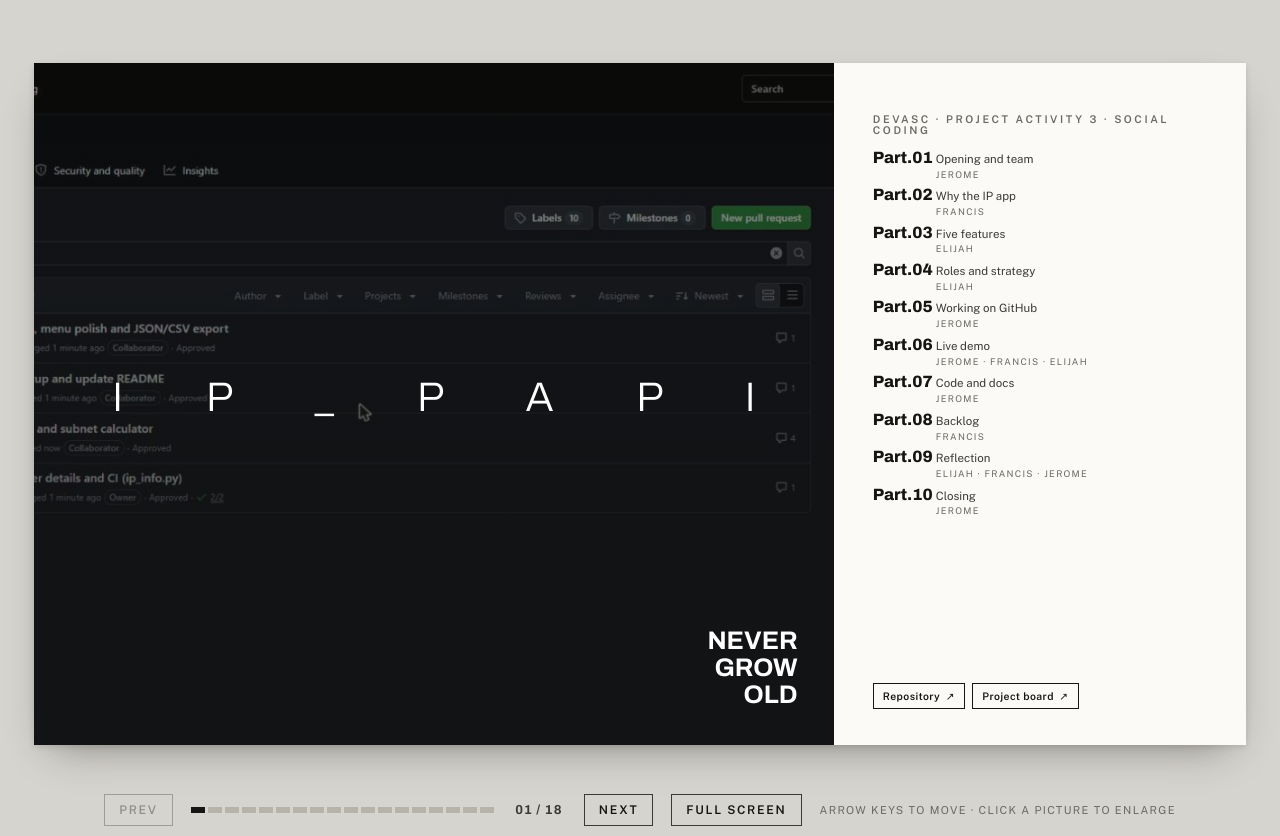
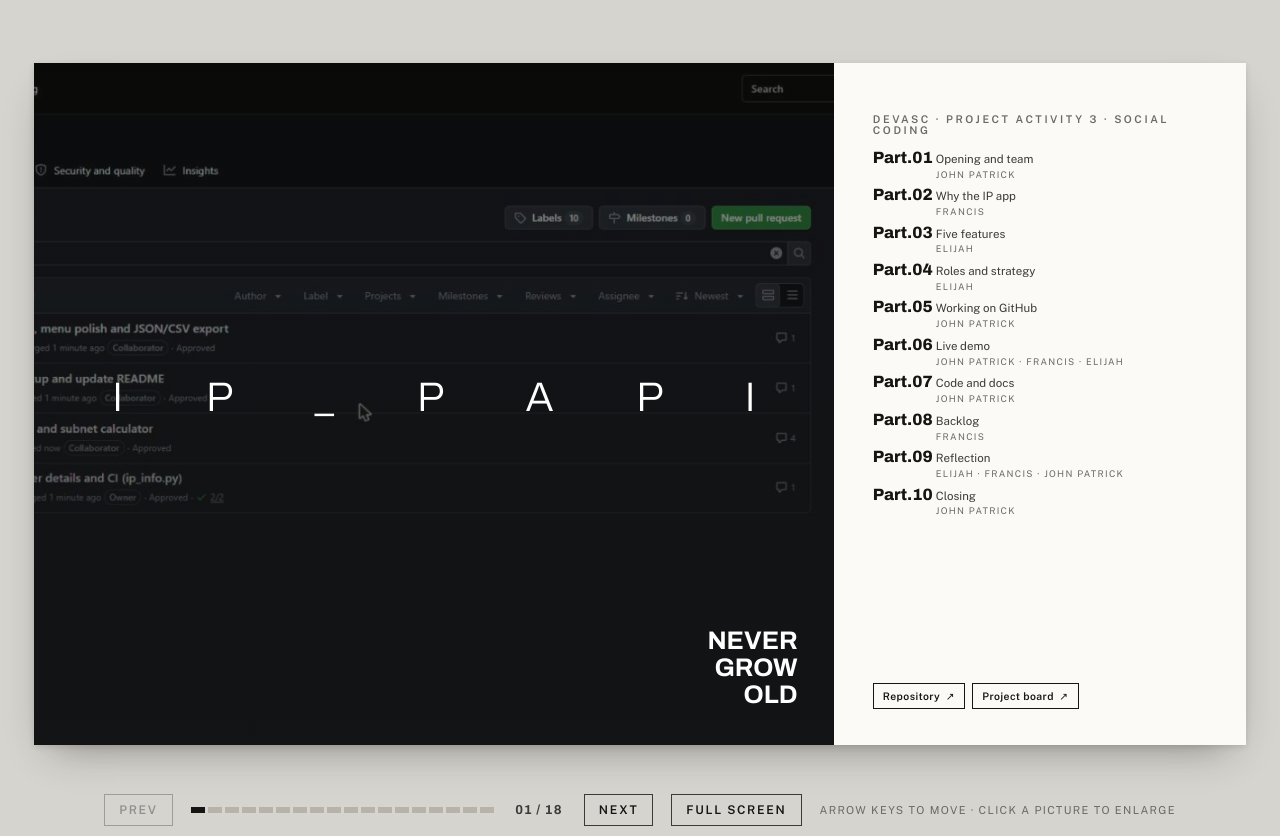
Before and after one commit to zaiddan27/devasc-ip-address-app, a plain HTML site: page index.html in a window 1280 px wide. Drawn offline with nearby package versions, Linux system fonts and the light colour scheme.

Commit message:
Presentation: John Patrick presents, Jerome runs the screen
Speaker labels now match script v7: John Patrick, Elijah and Francis
speak; Jerome operates the slides and demo. Feature ownership is
unchanged.

Co-Authored-By: Claude Opus 5.5 <noreply@anthropic.com>

```diff
--- a/index.html
+++ b/index.html
@@ -377,16 +377,16 @@ a { color: inherit; }
   <div class="panel index">
     <span class="speaker">DEVASC · Project Activity 3 · Social Coding</span>
     <ol>
-      <li><a href="#team"><b>Part.01</b><span>Opening and team<em>Jerome</em></span></a></li>
+      <li><a href="#team"><b>Part.01</b><span>Opening and team<em>John Patrick</em></span></a></li>
       <li><a href="#choice"><b>Part.02</b><span>Why the IP app<em>Francis</em></span></a></li>
       <li><a href="#features"><b>Part.03</b><span>Five features<em>Elijah</em></span></a></li>
       <li><a href="#roles"><b>Part.04</b><span>Roles and strategy<em>Elijah</em></span></a></li>
-      <li><a href="#pulls"><b>Part.05</b><span>Working on GitHub<em>Jerome</em></span></a></li>
-      <li><a href="#live"><b>Part.06</b><span>Live demo<em>Jerome · Francis · Elijah</em></span></a></li>
-      <li><a href="#code"><b>Part.07</b><span>Code and docs<em>Jerome</em></span></a></li>
+      <li><a href="#pulls"><b>Part.05</b><span>Working on GitHub<em>John Patrick</em></span></a></li>
+      <li><a href="#live"><b>Part.06</b><span>Live demo<em>John Patrick · Francis · Elijah</em></span></a></li>
+      <li><a href="#code"><b>Part.07</b><span>Code and docs<em>John Patrick</em></span></a></li>
       <li><a href="#backlog"><b>Part.08</b><span>Backlog<em>Francis</em></span></a></li>
-      <li><a href="#reflection"><b>Part.09</b><span>Reflection<em>Elijah · Francis · Jerome</em></span></a></li>
-      <li><a href="#closing"><b>Part.10</b><span>Closing<em>Jerome</em></span></a></li>
+      <li><a href="#reflection"><b>Part.09</b><span>Reflection<em>Elijah · Francis · John Patrick</em></span></a></li>
+      <li><a href="#closing"><b>Part.10</b><span>Closing<em>John Patrick</em></span></a></li>
     </ol>
     <div class="links" style="margin-top:auto">
       <a href="https://github.com/zaiddan27/devasc-ip-address-app" target="_blank" rel="noopener">Repository</a>
@@ -404,7 +404,7 @@ a { color: inherit; }
   <div class="panel">
     <span class="vert">Opening · 0:00–0:40</span>
     <div class="part"><small>Part.</small><b>01</b></div>
-    <span class="speaker">Jerome · Elijah · Francis</span>
+    <span class="speaker">John Patrick · Elijah · Francis</span>
     <h2 class="title">Team NEVER GROW OLD built IP_PAPI.</h2>
     <ul class="rows two">
       <li><a href="https://github.com/zaiddan27" target="_blank" rel="noopener"><b>Jerome Ancheta</b></a><span>Scrum leader · IP detection, CI</span></li>
@@ -483,7 +483,7 @@ a { color: inherit; }
   <div class="panel">
     <span class="vert">GitHub · 3:20–5:00</span>
     <div class="part"><small>Part.</small><b>05</b></div>
-    <span class="speaker">Jerome · repository and pull requests</span>
+    <span class="speaker">John Patrick · repository and pull requests</span>
     <h2 class="title">Own branch, own pull request, someone else approves.</h2>
     <ul class="rows">
       <li><a class="n" href="https://github.com/zaiddan27/devasc-ip-address-app/pull/1" target="_blank" rel="noopener">#1</a><span>IP detection, provider details and CI</span><span class="meta">Jerome → John Patrick</span></li>
@@ -516,7 +516,7 @@ a { color: inherit; }
   <div class="panel">
     <span class="vert">GitHub · reviews</span>
     <div class="part"><small>Part.</small><b>05</b></div>
-    <span class="speaker">Jerome · reviews and one correction</span>
+    <span class="speaker">John Patrick · reviews and one correction</span>
     <h2 class="title">Reviews were real checks, and we fixed our own mistake.</h2>
     <p class="copy">On <b>#2</b>, John Patrick checked 192.168.10.0/26 by hand before approving. Elijah's work was first opened as <b>#3 from John Patrick's account</b>. We closed it, and Elijah opened his own <b>#5</b>, so the history shows who submitted each part.</p>
     <div class="links">
@@ -537,7 +537,7 @@ a { color: inherit; }
   <div class="panel">
     <span class="vert">GitHub · Actions</span>
     <div class="part"><small>Part.</small><b>05</b></div>
-    <span class="speaker">Jerome · automated tests</span>
+    <span class="speaker">John Patrick · automated tests</span>
     <h2 class="title">Every push and pull request runs the tests.</h2>
     <div class="code">
       <div class="code-head"><span>.github/workflows/tests.yml</span><a href="https://github.com/zaiddan27/devasc-ip-address-app/blob/main/.github/workflows/tests.yml" target="_blank" rel="noopener">Open</a></div>
@@ -570,7 +570,7 @@ jobs:
   <div class="panel">
     <span class="vert">GitHub · board</span>
     <div class="part"><small>Part.</small><b>05</b></div>
-    <span class="speaker">Jerome · board and contributors</span>
+    <span class="speaker">John Patrick · board and contributors</span>
     <h2 class="title">Every task on the board. Every member in the history.</h2>
     <p class="copy">The project board holds <b>14 issues</b>: eight done tasks linked to their pull requests, the video task, and five backlog ideas. The commit history and Insights show <b>all four of us</b> committing from our own accounts.</p>
     <div class="links">
@@ -589,7 +589,7 @@ jobs:
     <div class="grid2">
       <div style="display:flex;flex-direction:column;gap:1.3cqw;min-width:0">
         <div class="part"><small>Part.</small><b>06</b></div>
-        <span class="speaker">Jerome · Francis · Elijah</span>
+        <span class="speaker">John Patrick · Francis · Elijah</span>
         <h2 class="title">Run the real system, right from this page.</h2>
         <ul class="rows">
           <li><a class="n" href="https://zaiddan27.github.io/devasc-ip-address-app/demo/?f=my_ip" target="_blank" rel="noopener">01</a><span>My public IP</span><span class="meta">Jerome</span></li>
@@ -630,7 +630,7 @@ lookup.lookup("cisco.com")   # DNS over HTTPS in a browser</code></pre>
   <div class="panel">
     <span class="vert">Backup · option 1</span>
     <div class="part"><small>Part.</small><b>06</b></div>
-    <span class="speaker">Jerome · option 1</span>
+    <span class="speaker">John Patrick · option 1, John Patrick's feature</span>
     <h2 class="title">Our public IP, and a calm answer when IPv6 is missing.</h2>
     <div class="keys"><kbd>python main.py</kbd><span class="then">then</span><kbd>1</kbd></div>
     <div class="code">
@@ -663,7 +663,7 @@ if details is None:
   <div class="panel">
     <span class="vert">Live demo · lookup</span>
     <div class="part"><small>Part.</small><b>06</b></div>
-    <span class="speaker">Jerome · option 2, John Patrick's feature</span>
+    <span class="speaker">John Patrick · option 2</span>
     <h2 class="title">Any IP, domain or URL. Bad input gets an error, not a crash.</h2>
     <div class="keys"><kbd>2</kbd><kbd>8.8.8.8</kbd><span class="then">·</span><kbd>2</kbd><kbd>cisco.com</kbd><span class="then">·</span><kbd>2</kbd><kbd>999.1.1.1</kbd></div>
     <div class="code">
@@ -747,7 +747,7 @@ return str(target)</code></pre>
     <div class="grid2">
       <div style="display:flex;flex-direction:column;gap:1.3cqw;min-width:0">
         <div class="part"><small>Part.</small><b>07</b></div>
-        <span class="speaker">Jerome</span>
+        <span class="speaker">John Patrick</span>
         <h2 class="title">One file per feature, one agreed interface.</h2>
         <ul class="rows">
           <li><a class="n" href="https://github.com/zaiddan27/devasc-ip-address-app/blob/main/ip_info.py" target="_blank" rel="noopener">py</a><span>ip_info.py</span><span class="meta">Jerome</span></li>
@@ -807,7 +807,7 @@ show_table(title, data)  -&gt; prints the result, never raises</code></pre>
   <div class="panel">
     <span class="vert">Reflection · 10:00–12:00</span>
     <div class="part"><small>Part.</small><b>09</b></div>
-    <span class="speaker">Elijah · Francis · Jerome</span>
+    <span class="speaker">Elijah · Francis · John Patrick</span>
     <h2 class="title">Four real problems, four fixes.</h2>
     <div class="grid2" style="margin-top:.6cqw">
       <ul class="rows">
@@ -836,7 +836,7 @@ show_table(title, data)  -&gt; prints the result, never raises</code></pre>
   <div class="byline">IP_PAPI<br>Never Grow Old</div>
   <div class="panel index">
     <div class="part"><small>Part.</small><b>10</b></div>
-    <span class="speaker">Jerome</span>
+    <span class="speaker">John Patrick</span>
     <h2 class="title">Built together through branches, pull requests and reviews.</h2>
     <ul class="rows" style="margin-top:.6cqw">
       <li><a class="n" href="https://github.com/zaiddan27/devasc-ip-address-app" target="_blank" rel="noopener">Repo</a><span>github.com/zaiddan27/devasc-ip-address-app</span></li>
```
